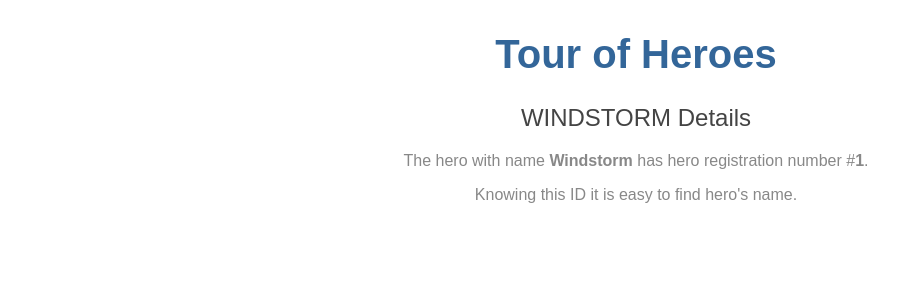
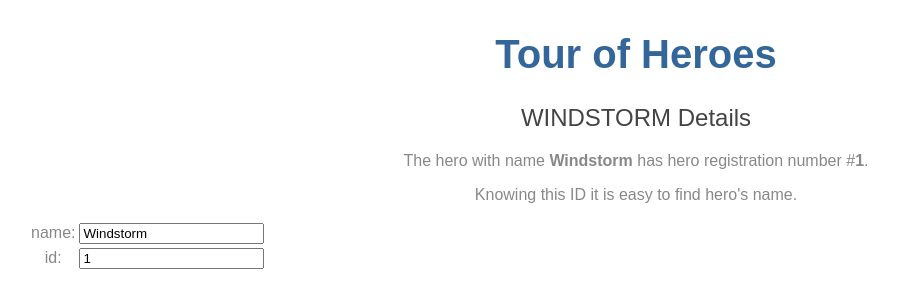
Before and after one commit to AlenPelin/angluar-tutorial, an Angular app: page / in a window 1280 px wide. Shown: the top 308 px of the page, without its empty margins (4-902 px from the left). Built offline with nearby package versions, Linux system fonts and the light colour scheme.

Commit message:
Add form to hero component

```diff
--- a/src/app/app.module.ts
+++ b/src/app/app.module.ts
@@ -1,4 +1,5 @@
 import { BrowserModule } from '@angular/platform-browser';
+import { FormsModule } from '@angular/forms';
 import { NgModule } from '@angular/core';
 
 
@@ -12,7 +13,8 @@ import { HeroesComponent } from './heroes/heroes.component';
     HeroesComponent
   ],
   imports: [
-    BrowserModule
+    BrowserModule,
+    FormsModule,
   ],
   providers: [],
   bootstrap: [AppComponent]
--- a/src/app/heroes/heroes.component.html
+++ b/src/app/heroes/heroes.component.html
@@ -1,3 +1,23 @@
 <h2>{{hero.name | uppercase}} Details</h2>
 <p>The hero with name <b>{{hero.name}}</b> has hero registration number #<b>{{hero.id}}</b>.</p>
 <p>Knowing this ID it is easy to find hero's name.</p>
+<div>
+  <table>
+    <tr>
+      <td>
+        <label for="name">name:</label>
+      </td>
+      <td>
+        <input name="name" [(ngModel)]="hero.name" placeholder="name" />
+      </td>
+    </tr>
+    <tr>
+      <td>
+        <label for="id">id:</label>
+      </td>
+      <td>
+        <input name="id" [(ngModel)]="hero.id" placeholder="id" />
+      </td>
+    </tr>
+  </table>
+</div>
```
